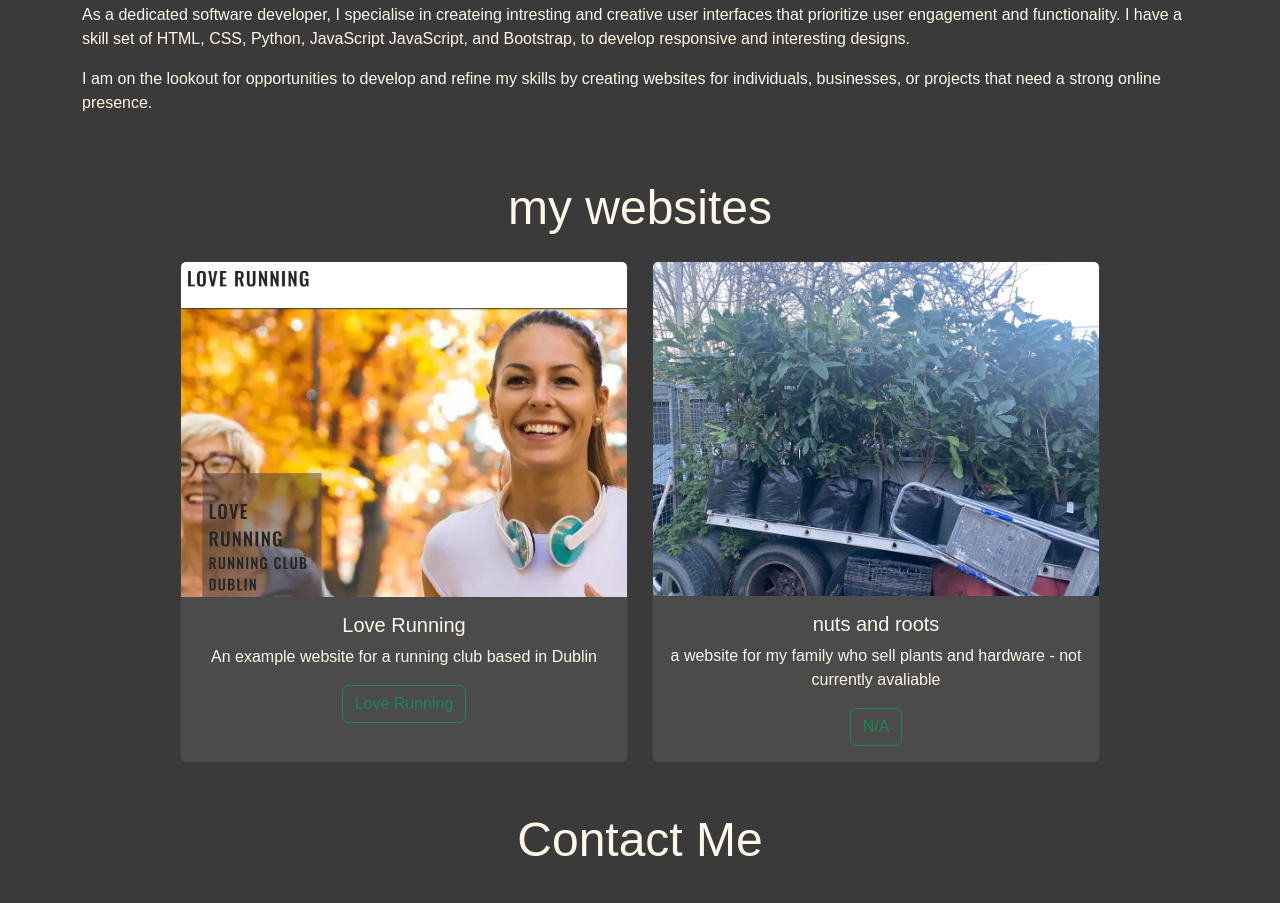
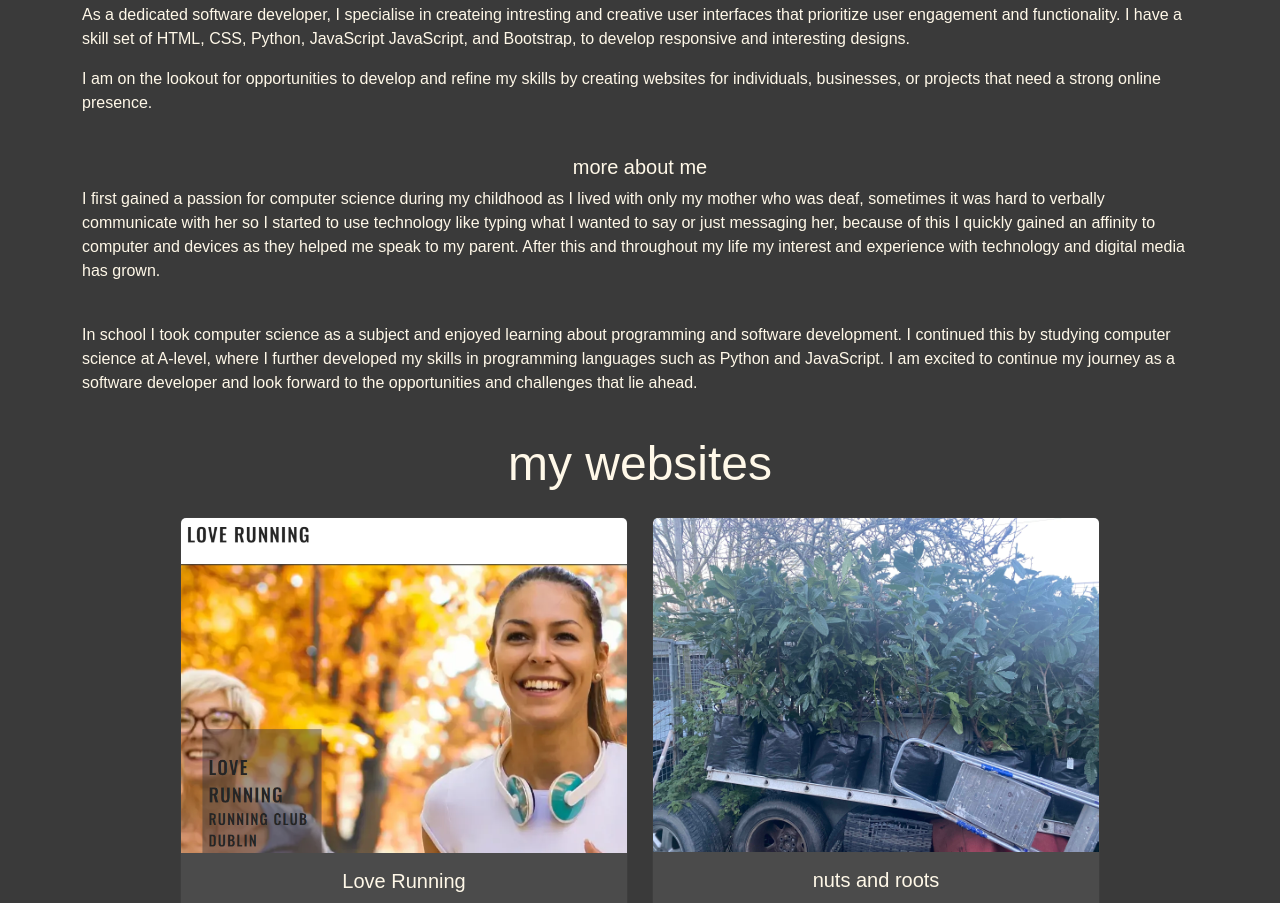
Before and after one commit to ffish54/portfolio, a plain HTML site: page index.html in a window 1280 px wide. Shown: the part 1180-2083 px from the top of the page. Drawn offline with nearby package versions, Linux system fonts and the light colour scheme.

Commit message:
added more to about me section

```diff
--- a/index.html
+++ b/index.html
@@ -32,7 +32,7 @@
           <a class="nav-link" href="#about">about</a>
         </li>
         <li class="nav-item">
-          <a class="nav-link" href="#portfolio"> portfolio</a>
+          <a class="nav-link" href="#websites">my websites</a>
         </li>
 
         <li class="nav-item">
@@ -94,6 +94,24 @@
                     individuals, businesses, or projects that need a strong online presence.
                 </p>
             </div>
+
+            <div>
+              <h5 class ="text-center">more about me</h5>
+              <p>
+                I first gained a passion for computer science during my childhood as I lived with only my mother who was deaf,
+                sometimes it was hard to verbally communicate with her so I started to use technology like typing what I wanted to say or just messaging her,
+                because of this I quickly gained an affinity to computer and devices as they helped me speak to my parent.
+                After this and throughout my life my interest and experience with technology and digital media has grown.
+              </p>
+              <br>
+              <p>
+                In school I took computer science as a subject and enjoyed learning about programming and software development.
+                I continued this by studying computer science at A-level, where I further developed my skills in programming languages such as Python and JavaScript.
+                I am excited to continue my journey as a software developer and look forward to the opportunities and challenges that lie ahead.
+              </p>
+
+
+            </div>
         </div>
     </section>
     <!-- portfolio section starts here -->
```
